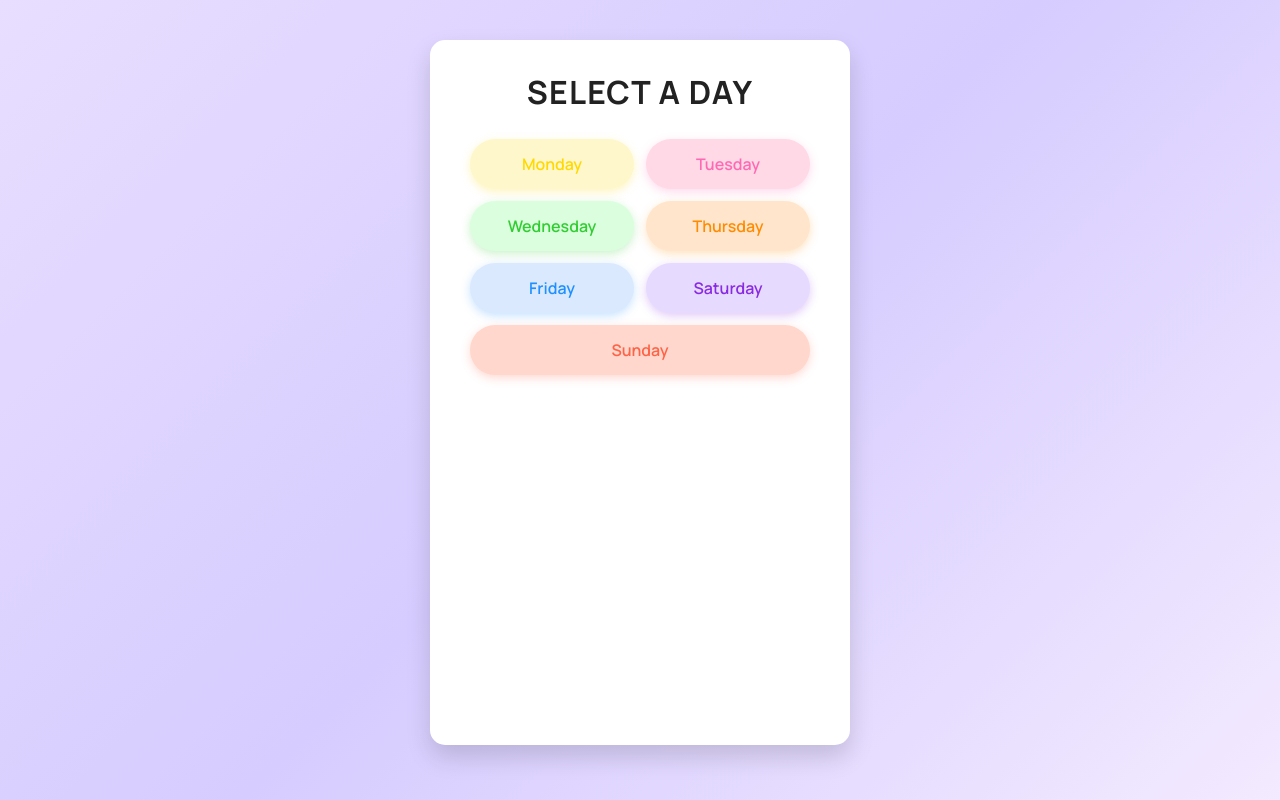
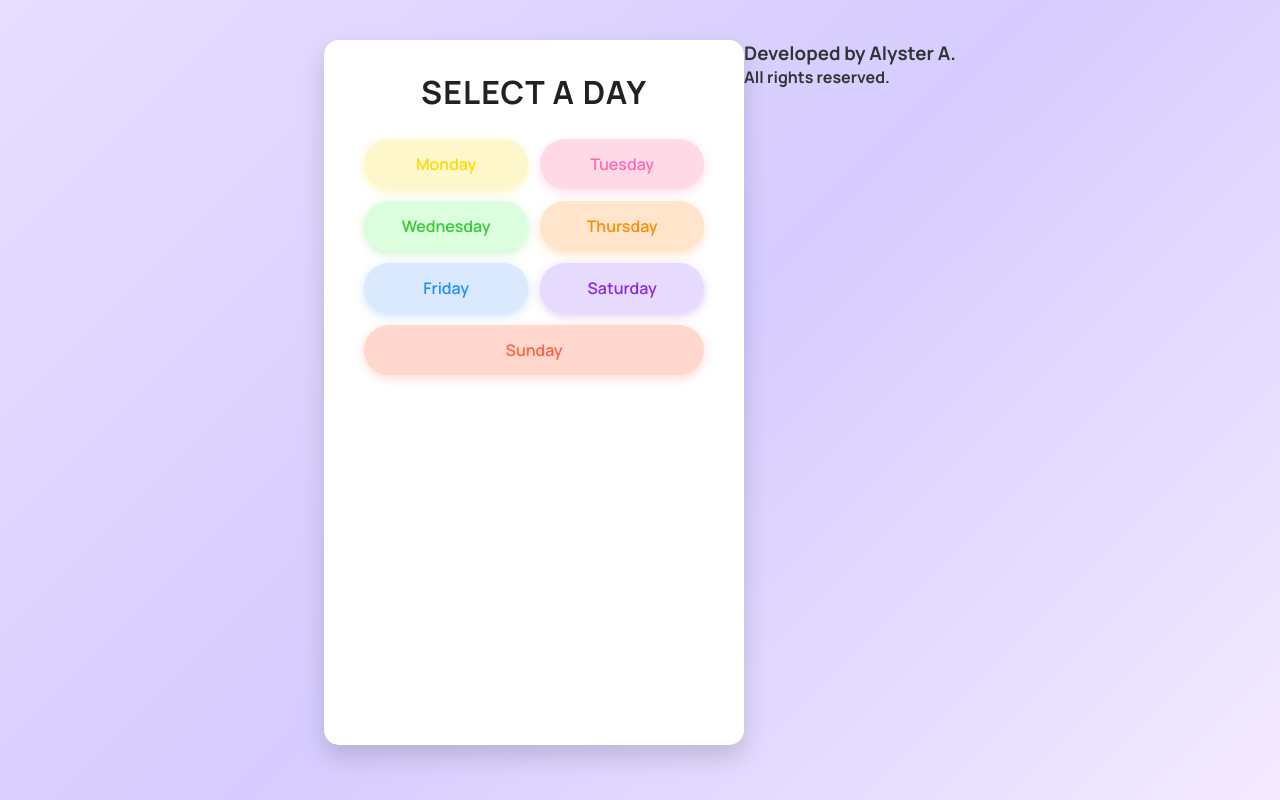
Before and after one commit to alysteragno/daybox-animation, a plain HTML site: page index.html in a window 1280 px wide. Drawn offline with Linux system fonts and the light colour scheme.

Commit message:
feat(footer): Implemented name of developer

```diff
--- a/index.html
+++ b/index.html
@@ -27,6 +27,17 @@
     <div id="box-container"></div>
   </div>
 
-
+  <footer>
+    <div>
+        <h3>
+            Developed by Alyster A.
+        </h3>
+    </div>
+    <div>
+        <h4>
+            All rights reserved.
+        </h4>
+    </div>
+  </footer>
 </body>
 </html>
```
